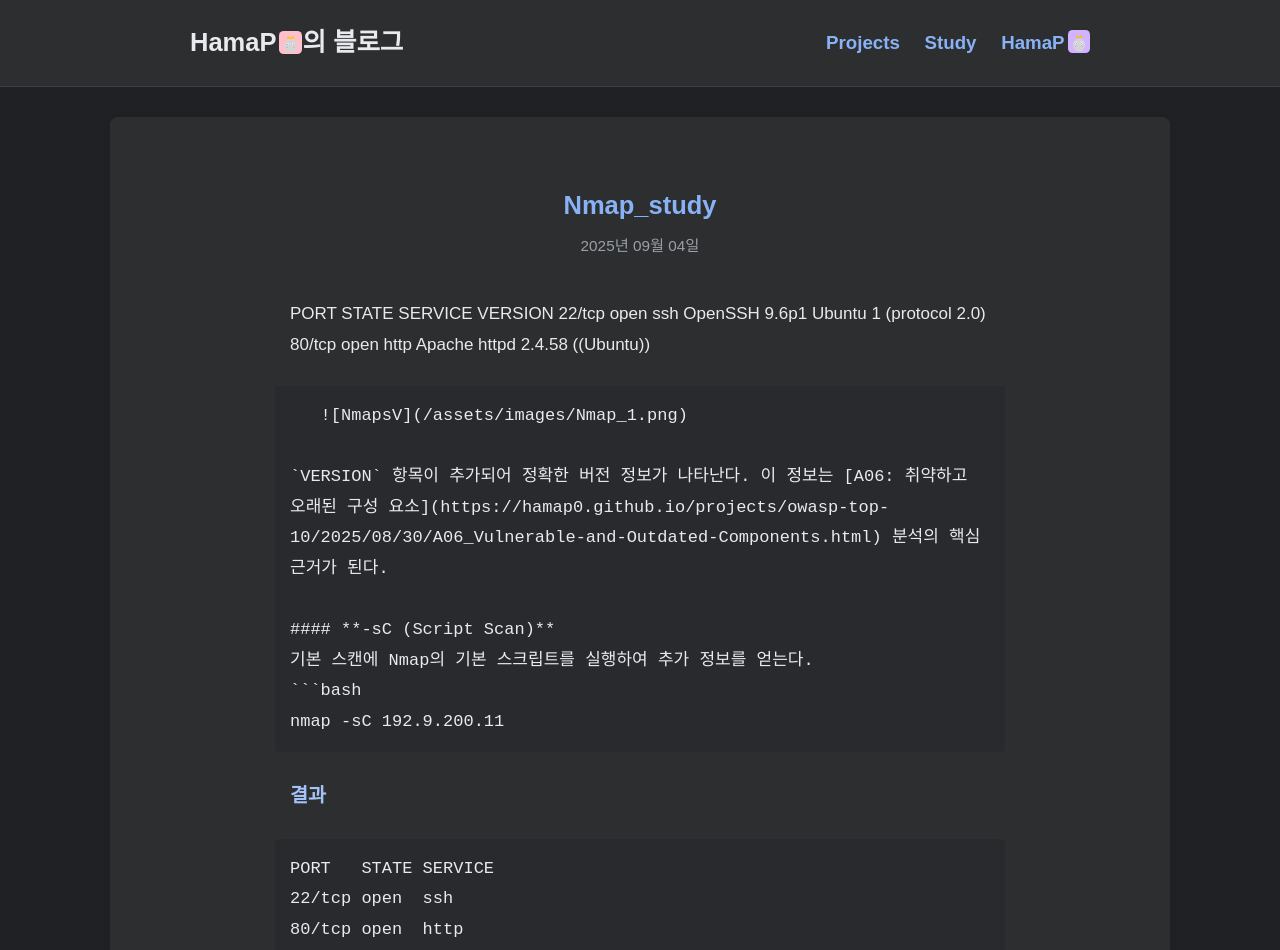
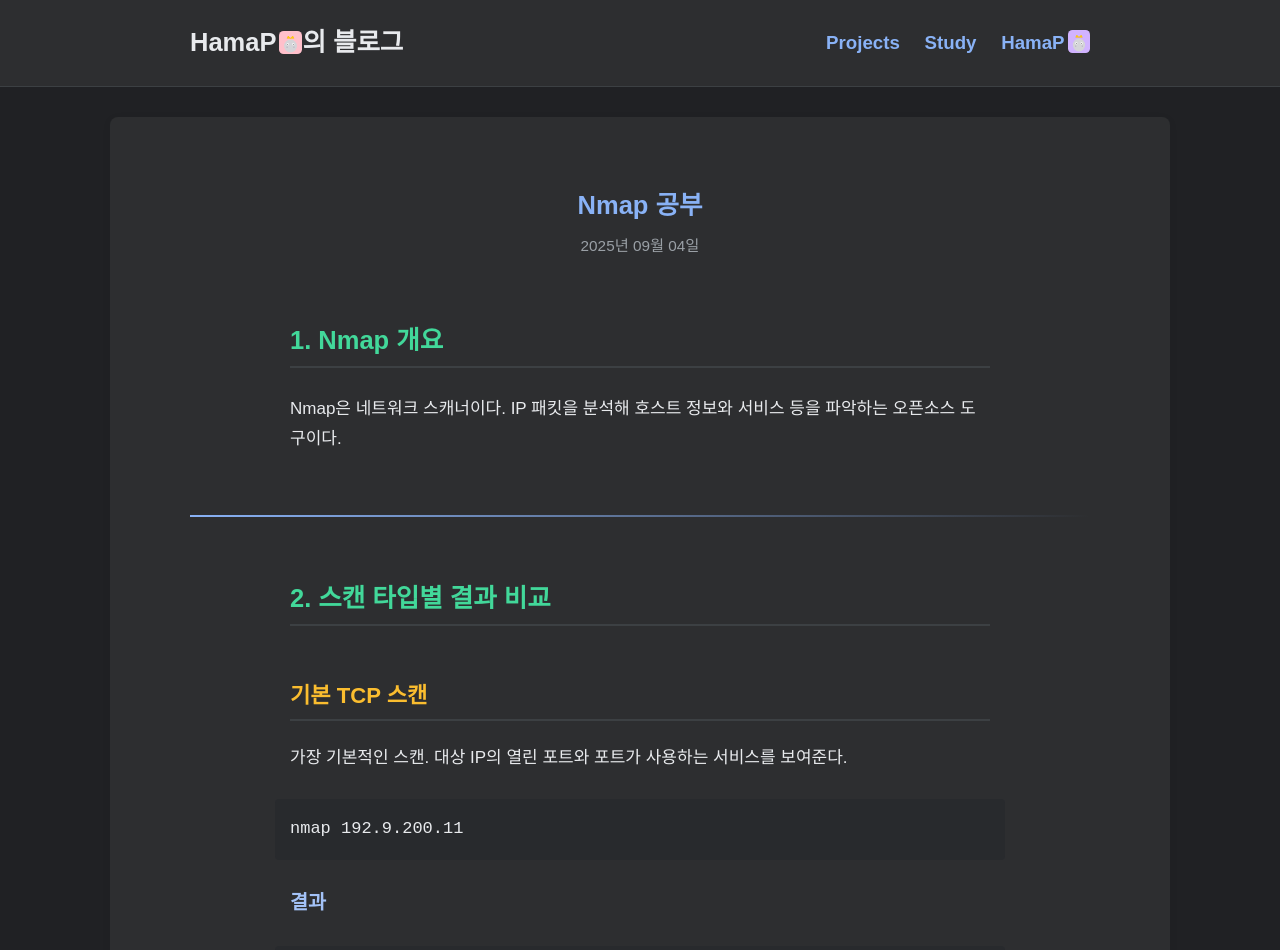
Before and after one commit to HamaP0/HamaP0.github.io, a Jekyll site: the page built from _posts/2025-09-04-Nmap_study.md, in a window 1280 px wide and 1400 px high. Shown: the top 950 px of the window. Built offline with Jekyll 4.4.1, drawn with Linux system fonts in a browser that asks for light colours; some web fonts are replaced; our own code applies the rules of GitHub Pages for plain Markdown files; some of the changed text lies outside the part shown.

Commit message:
Update 2025-09-04-Nmap_study.md

````diff
--- a/_posts/2025-09-04-Nmap_study.md
+++ b/_posts/2025-09-04-Nmap_study.md
@@ -1,4 +1,37 @@
+---
+layout: post
+title: "Nmap 공부"
+date: 2025-09-04 17:00:00 +0900
+categories: [해킹 툴]
+---
 
+### 1. Nmap 개요
+
+Nmap은 네트워크 스캐너이다. IP 패킷을 분석해 호스트 정보와 서비스 등을 파악하는 오픈소스 도구이다.
+
+---
+
+### 2. 스캔 타입별 결과 비교
+
+#### **기본 TCP 스캔**
+가장 기본적인 스캔. 대상 IP의 열린 포트와 포트가 사용하는 서비스를 보여준다.
+```bash
+nmap 192.9.200.11
+```
+**결과**
+```
+PORT   STATE SERVICE
+22/tcp open  ssh
+80/tcp open  http
+```
+
+#### **-sV (Version Scan)**
+기본 스캔에 서비스의 상세 버전을 추가로 확인한다.
+```bash
+nmap -sV 192.9.200.11
+```
+**결과**
+```
 PORT   STATE SERVICE VERSION
 22/tcp open  ssh     OpenSSH 9.6p1 Ubuntu 1 (protocol 2.0)
 80/tcp open  http    Apache httpd 2.4.58 ((Ubuntu))
@@ -16,9 +49,15 @@ nmap -sC 192.9.200.11
 ```
 PORT   STATE SERVICE
 22/tcp open  ssh
+| ssh-hostkey:
+|   256 34:d0:49:d9:fc:53:38:1d:49:64:60:f0:39:22:72:77 (ECDSA)
+|_  256 d5:04:7d:b5:de:35:d5:8a:93:34:f5:6a:12:c4:54:ea (ED25519)
 80/tcp open  http
-|_http-server-header: Apache/2.4.58 ((Ubuntu))
-|_http-title: DVWA - Damn Vulnerable Web Application
+| http-ls: Volume /
+| SIZE  TIME              FILENAME
+| -     2025-09-08 13:43  dvwa/
+|_
+|_http-title: Index of /
 ```
    ![NmapsC](/assets/images/Nmap_2.png)
 
````
